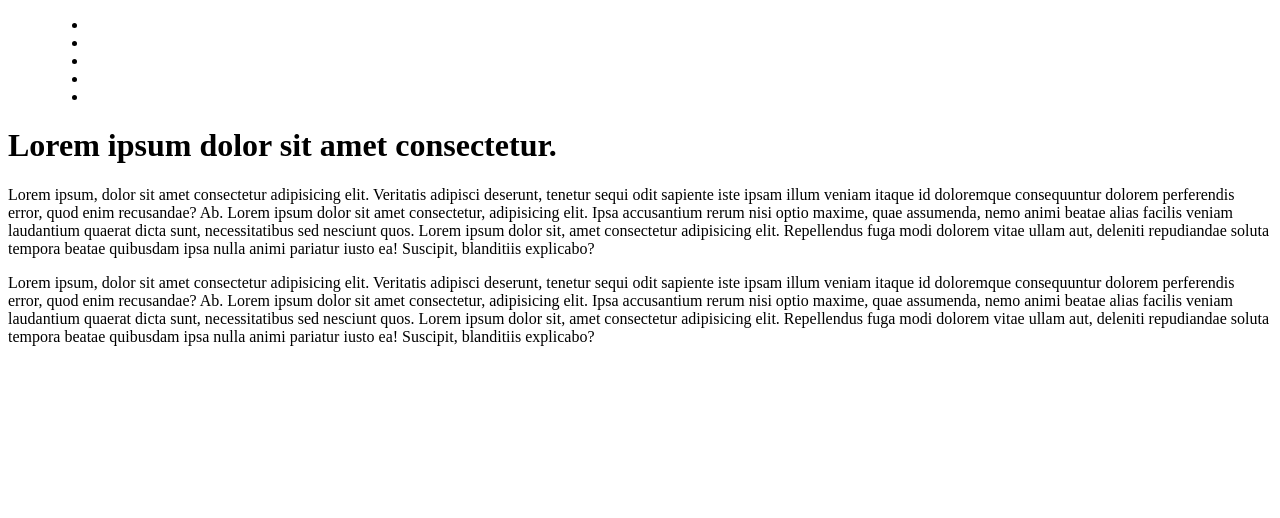
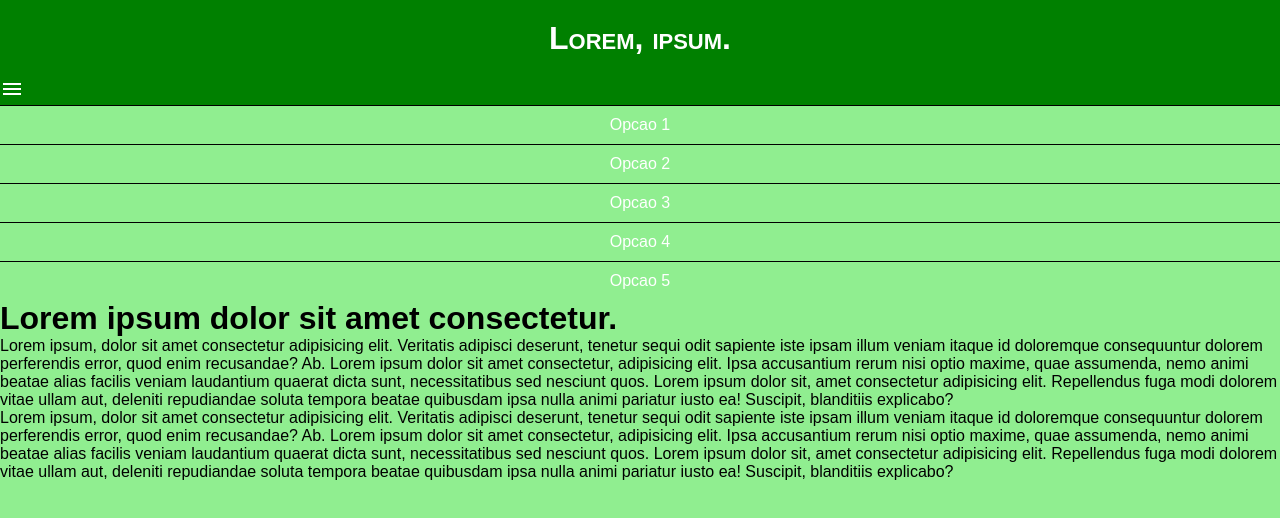
Before and after one commit to giovaneklose/html-css, a plain HTML site: page exercicio/ex026/mq04/index.html in a window 1280 px wide. Drawn offline with nearby package versions, Linux system fonts and the light colour scheme.

Commit message:
novos exercicio

```diff
--- /dev/null
+++ b/exercicio/ex026/mq04/estilo/style.css
@@ -0,0 +1,43 @@
+@charset "UTF-8";
+
+* {
+    font-family: Arial, Helvetica, sans-serif;
+    box-sizing: border-box;
+    padding: 0;
+    margin: 0;
+}
+
+html, body {
+    background-color: lightgreen;
+    width: 100vw;
+    height: 100vh;
+}
+
+header {
+    background-color: green;
+    color: white;
+}
+
+header h1 {
+    text-align: center;
+    font-variant: small-caps;
+    padding: 20px;
+
+}
+
+menu {
+    display: block;
+}
+
+menu li {
+    background-color: lightgreen;
+    text-align: center;
+    border-top: 1px solid black;
+    padding: 10px;
+}
+
+menu a {
+    color: white;
+    text-decoration: none;
+    padding: 30px;
+}
--- a/exercicio/ex026/mq04/index.html
+++ b/exercicio/ex026/mq04/index.html
@@ -4,16 +4,20 @@
     <meta charset="UTF-8">
     <meta name="viewport" content="width=device-width, initial-scale=1.0">
     <title>Media Quiry</title>
+    <link rel="stylesheet" href="https://fonts.googleapis.com/css2?family=Material+Symbols+Outlined:opsz,wght,FILL,GRAD@24,400,0,0&icon_names=menu" />
+    <link rel="stylesheet" href="estilo/style.css">
 </head>
 <body>
     <header>
+        <h1>Lorem, ipsum.</h1>
+        <span id="itens" class="material-symbols-outlined" onclick="clickMenu"> menu</span>
         <menu>
             <ul>
-                <li><a href=""></a></li>
-                <li><a href=""></a></li>
-                <li><a href=""></a></li>
-                <li><a href=""></a></li>
-                <li><a href=""></a></li>
+                <li><a href="">Opcao 1</a></li>
+                <li><a href="">Opcao 2</a></li>
+                <li><a href="">Opcao 3</a></li>
+                <li><a href="">Opcao 4</a></li>
+                <li><a href="">Opcao 5</a></li>
             </ul>
         </menu>
     </header>
@@ -23,5 +27,16 @@
 
         <p>Lorem ipsum, dolor sit amet consectetur adipisicing elit. Veritatis adipisci deserunt, tenetur sequi odit sapiente iste ipsam illum veniam itaque id doloremque consequuntur dolorem perferendis error, quod enim recusandae? Ab. Lorem ipsum dolor sit amet consectetur, adipisicing elit. Ipsa accusantium rerum nisi optio maxime, quae assumenda, nemo animi beatae alias facilis veniam laudantium quaerat dicta sunt, necessitatibus sed nesciunt quos. Lorem ipsum dolor sit, amet consectetur adipisicing elit. Repellendus fuga modi dolorem vitae ullam aut, deleniti repudiandae soluta tempora beatae quibusdam ipsa nulla animi pariatur iusto ea! Suscipit, blanditiis explicabo?</p>
     </main>
+
+    <script>
+        function clickMenu() {
+            var itens = document.getElementByld("itens");
+            if(itens.style.display == 'block'){
+                itens.style.display = "none";
+            } else{
+                itens.style.display = 'block';
+            }
+        }
+    </script>
 </body>
 </html>
```
